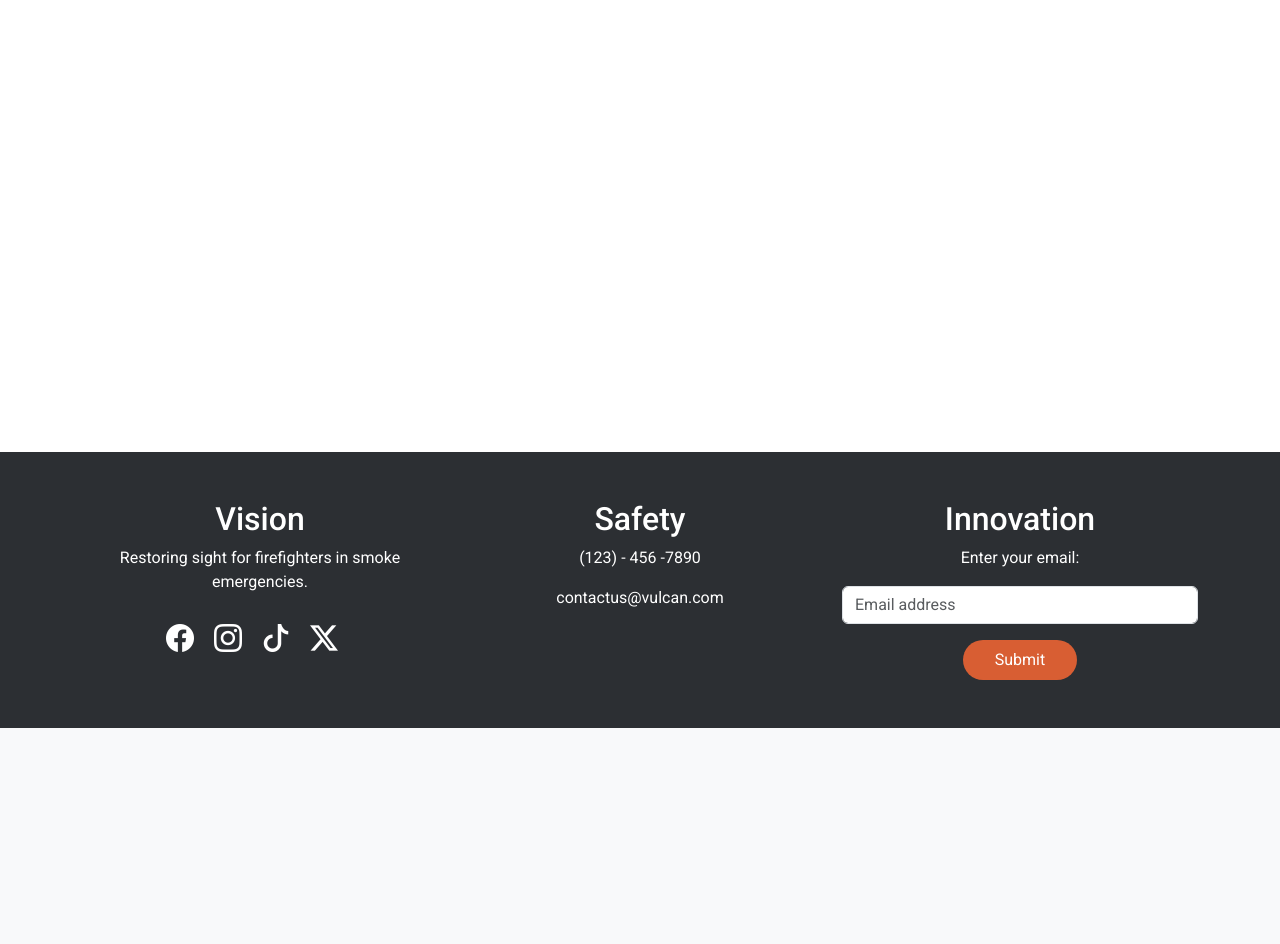
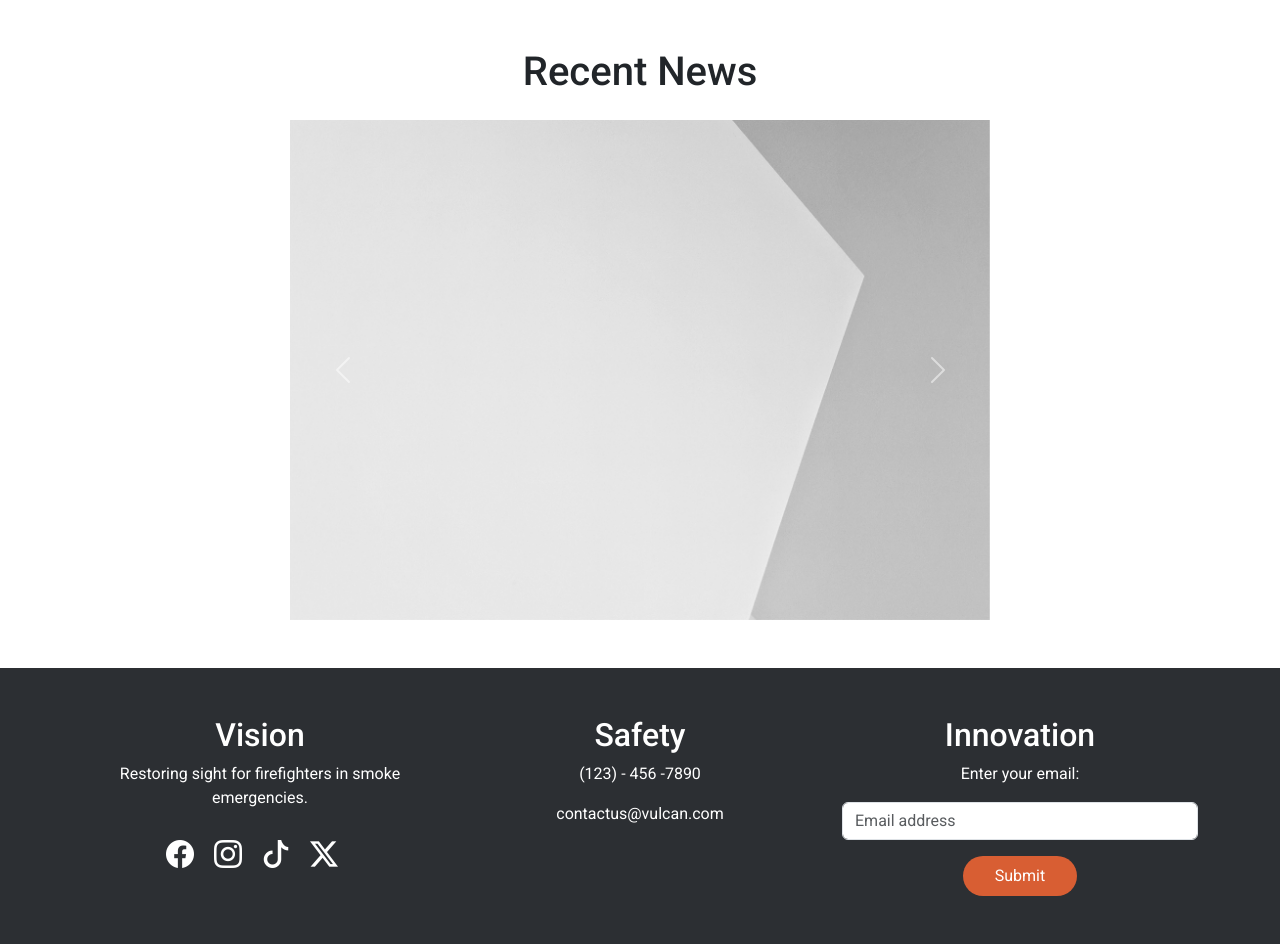
Before and after one commit to ccannon062/VulcanWeb, a Flask app: page /news in a window 1280 px wide. Shown: the part 72-1016 px from the top of the page. Before the commit the page ends 800 px from the top, so only its background shows below. Run offline with Flask 3, Linux system fonts and the light colour scheme.

Commit message:
Finished news.html

```diff
--- a/templates/news.html
+++ b/templates/news.html
@@ -1,3 +1,29 @@
 {% extends 'base.html' %}
 {% block content %}
+    <div class="container-fluid p-5">
+        <h1 class="text-center mb-4">Recent News</h1>
+        <div class="carousel-container">
+            <div id="carouselExampleAutoplaying" class="carousel slide carousel-height" data-bs-ride="carousel">
+                <div class="carousel-inner">
+                    <div class="carousel-item active">
+                        <img src="../static/images/placeholder.jpg" class="d-block w-100" alt="...">
+                    </div>
+                    <div class="carousel-item">
+                        <img src="../static/images/placeholder.jpg" class="d-block w-100" alt="...">
+                    </div>
+                    <div class="carousel-item">
+                        <img src="../static/images/placeholder.jpg" class="d-block w-100" alt="...">
+                    </div>
+                </div>
+                <button class="carousel-control-prev" type="button" data-bs-target="#carouselExampleAutoplaying" data-bs-slide="prev">
+                    <span class="carousel-control-prev-icon" aria-hidden="true"></span>
+                    <span class="visually-hidden">Previous</span>
+                </button>
+                <button class="carousel-control-next" type="button" data-bs-target="#carouselExampleAutoplaying" data-bs-slide="next">
+                    <span class="carousel-control-next-icon" aria-hidden="true"></span>
+                    <span class="visually-hidden">Next</span>
+                </button>
+            </div>
+        </div>
+    </div>
 {% endblock %}
```
